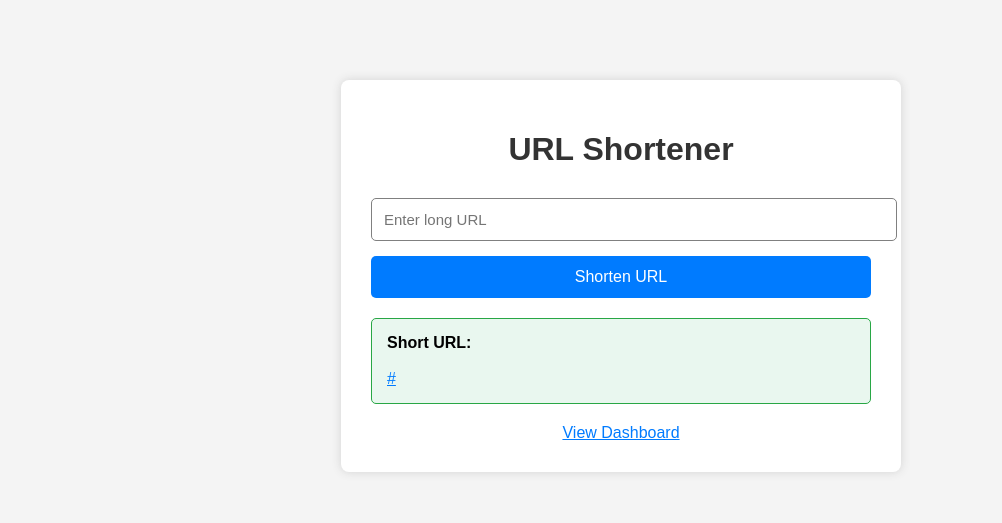
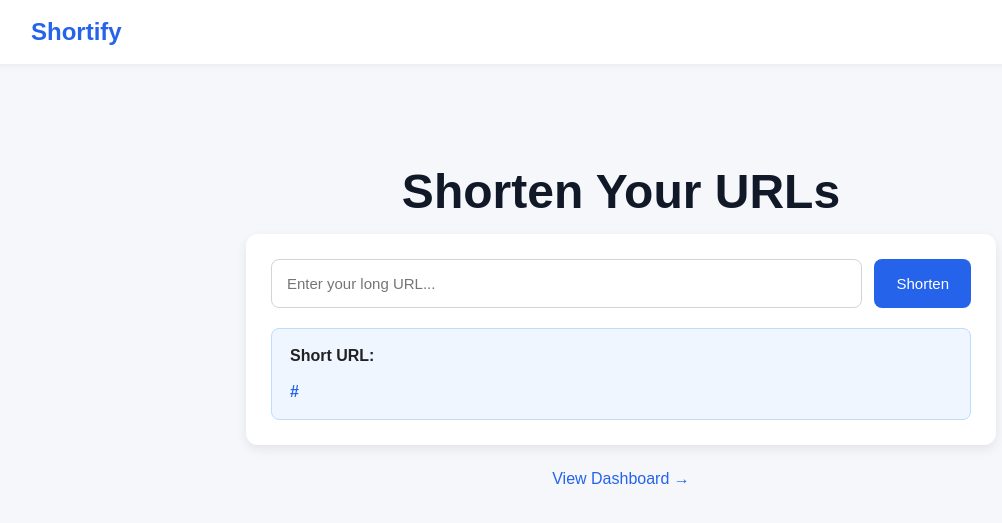
Before and after one commit to Bhavishay-Goyal-1004/Flask-URL-Shortner, a Flask app: template templates/index.html in a window 1280 px wide. Shown: the top 523 px of the page, without its empty margins (19-1021 px from the left). Run offline with Flask 3, Linux system fonts and the light colour scheme; the template is opened without the code that fills it: most values are stand-ins (such as "Sample title", 1, 10 or a date in 2020).

Commit message:
Update Templates

```diff
--- a/templates/index.html
+++ b/templates/index.html
@@ -1,83 +1,124 @@
 <!DOCTYPE html>
-<html>
+<html lang="en">
+
 <head>
-    <title>URL Shortener</title>
+
+    <meta charset="UTF-8">
+    <meta name="viewport" content="width=device-width, initial-scale=1.0">
+
+    <title>Shortify</title>
 
     <style>
 
         body{
-            font-family: Arial;
-            background-color: #f4f4f4;
-            margin: 0;
-            padding: 0;
+            margin:0;
+            font-family:Arial, Helvetica, sans-serif;
+            background:#f5f7fb;
+            color:#222;
         }
 
-        .container{
-            width: 500px;
-            margin: 80px auto;
-            background: white;
-            padding: 30px;
-            border-radius: 8px;
-            box-shadow: 0px 0px 10px lightgray;
+        .navbar{
+            background:white;
+            padding:18px 50px;
+            box-shadow:0 2px 8px rgba(0,0,0,0.05);
         }
 
-        h1{
-            text-align: center;
-            color: #333;
+        .logo{
+            font-size:24px;
+            font-weight:bold;
+            color:#2563eb;
+        }
+
+        .hero{
+            max-width:750px;
+            margin:100px auto;
+            text-align:center;
+            padding:0 20px;
+        }
+
+        .hero h1{
+            font-size:48px;
+            margin-bottom:15px;
+            color:#111827;
+        }
+
+        .hero p{
+            color:#6b7280;
+            margin-bottom:35px;
+            font-size:17px;
+        }
+
+        .form-box{
+            background:white;
+            padding:25px;
+            border-radius:12px;
+            box-shadow:0 4px 12px rgba(0,0,0,0.08);
         }
 
         form{
-            margin-top: 30px;
+            display:flex;
+            gap:12px;
         }
 
         input{
-            width: 100%;
-            padding: 12px;
-            margin-bottom: 15px;
-            border: 1px solid gray;
-            border-radius: 5px;
-            font-size: 15px;
+            flex:1;
+            padding:15px;
+            border:1px solid #d1d5db;
+            border-radius:8px;
+            font-size:15px;
+        }
+
+        input:focus{
+            outline:none;
+            border-color:#2563eb;
         }
 
         button{
-            width: 100%;
-            padding: 12px;
-            background-color: #007bff;
-            border: none;
-            color: white;
-            font-size: 16px;
-            border-radius: 5px;
-            cursor: pointer;
+            padding:15px 22px;
+            background:#2563eb;
+            color:white;
+            border:none;
+            border-radius:8px;
+            cursor:pointer;
+            font-size:15px;
         }
 
         button:hover{
-            background-color: #0056b3;
+            background:#1d4ed8;
         }
 
         .result{
-            margin-top: 20px;
-            padding: 15px;
-            background-color: #e9f7ef;
-            border: 1px solid #28a745;
-            border-radius: 5px;
+            margin-top:20px;
+            background:#eff6ff;
+            padding:18px;
+            border-radius:8px;
+            border:1px solid #bfdbfe;
+            text-align:left;
+        }
+
+        .result a{
+            color:#2563eb;
+            text-decoration:none;
+            font-weight:bold;
         }
 
         .error{
-            margin-top: 20px;
-            padding: 15px;
-            background-color: #fdecea;
-            border: 1px solid red;
-            color: red;
-            border-radius: 5px;
-        }
-
-        a{
-            color: #007bff;
+            margin-top:20px;
+            background:#fef2f2;
+            color:#dc2626;
+            padding:15px;
+            border-radius:8px;
+            border:1px solid #fecaca;
+            text-align:left;
         }
 
         .dashboard{
-            text-align: center;
-            margin-top: 20px;
+            margin-top:25px;
+        }
+
+        .dashboard a{
+            color:#2563eb;
+            text-decoration:none;
         }
 
     </style>
@@ -86,20 +127,32 @@
 
 <body>
 
-    <div class="container">
+    <div class="navbar">
 
-        <h1>URL Shortener</h1>
+        <div class="logo">
+            Shortify
+        </div>
+
+    </div>
+
+    <div class="hero">
+
+        <h1>Shorten Your URLs</h1>
+
+
+        <div class="form-box">
 
             <form action="/shorten" method="POST">
 
                 <input
                     type="text"
                     name="url"
-                placeholder="Enter long URL"
+                    placeholder="Enter your long URL..."
+                    required
                 >
 
                 <button type="submit">
-                Shorten URL
+                    Shorten
                 </button>
 
             </form>
@@ -130,10 +183,12 @@
 
             {% endif %}
 
+        </div>
+
         <div class="dashboard">
 
             <a href="/dashboard">
-                View Dashboard
+                View Dashboard →
             </a>
 
         </div>
```
Also changed, not shown: templates/404.html (+45 -29 lines), templates/dashboard.html (+100 -33 lines). Lines whose indentation alone changed are shown as unchanged.
